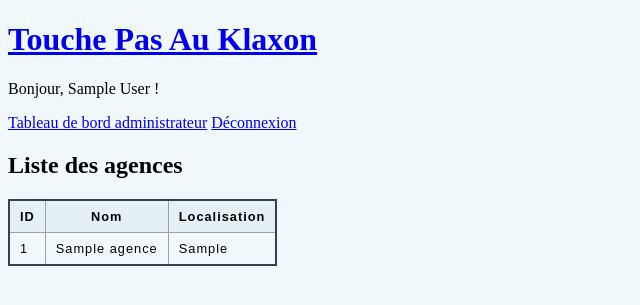
After one commit to Corentin-pqt87/Touche_Pas_Au_Klaxon, a PHP site: page /Page/Admin/Agences.php in a window 1280 px wide. The commit adds this page. Shown: the top 305 px of the page, without its empty margins (0-640 px from the left). Run offline with PHP 8.4, Linux system fonts and the light colour scheme; the visitor is signed in with stand-in values (Sample User, id 1); tables that the repository leaves empty hold one stand-in row (values such as "Sample post").

Commit message:
agenceModel.php et page admin liste agence

```diff
--- /dev/null
+++ b/Page/Admin/Agences.php
@@ -0,0 +1,54 @@
+<?php
+if (session_status() === PHP_SESSION_NONE) {
+    session_start();
+}
+
+if (!isset($_SESSION['user_id']) || $_SESSION['user_role'] != 1) {
+    header('Location: ../../index.php');
+    exit();
+}
+
+require_once __DIR__ . "/../../Model/agenceModel.php";
+$agences = getAllAgences();
+?>
+
+<!DOCTYPE html>
+<html lang="fr">
+    <head>
+        <meta charset="utf-8" />
+        <title>TPAK - Agences</title>
+        <link rel="stylesheet" href="/Style/main.css" />
+        <meta name="robots" content="noindex">
+    </head>
+    <body>
+        <header>
+            <?php require_once __DIR__ . "/../../Template/header.php"; ?>
+        </header>
+        <main>
+            <h2>Liste des agences</h2>
+
+            <?php if (empty($agences)): ?>
+                <p>Aucune agence pour le moment.</p>
+            <?php else: ?>
+                <table>
+                    <thead>
+                        <tr>
+                            <th>ID</th>
+                            <th>Nom</th>
+                            <th>Localisation</th>
+                        </tr>
+                    </thead>
+                    <tbody>
+                        <?php foreach ($agences as $agence): ?>
+                            <tr>
+                                <td><?= htmlspecialchars($agence['idagences']) ?></td>
+                                <td><?= htmlspecialchars($agence['name']) ?></td>
+                                <td><?= htmlspecialchars($agence['location'] ?? '—') ?></td>
+                            </tr>
+                        <?php endforeach; ?>
+                    </tbody>
+                </table>
+            <?php endif; ?>
+        </main>
+    </body>
+</html>
--- a/Page/admin.php
+++ b/Page/admin.php
@@ -34,6 +34,7 @@ if (!isset($_SESSION['user_id']) || $_SESSION['user_role'] != 1) {
             <p>Bienvenue, <?= htmlspecialchars($_SESSION['user_name']) ?>.</p>
 
             <a href="/Page/Admin/Users.php">Liste des utilisateurs</a>
+            <a href="/Page/Admin/Agences.php" class="btn">Gérer les agences</a>
         </main>
     </body>
 </html>
```
Also changed, not shown: Model/agenceModel.php (renamed from Model/agencesModel.php).
